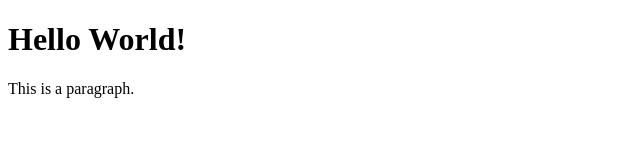
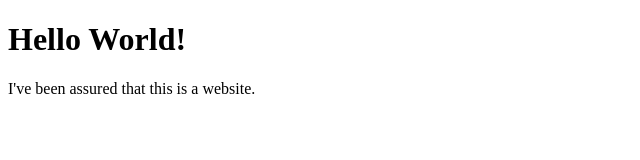
Before and after one commit to milesdurham/Miles-Durham-UX-UI-Test, a plain HTML site: page index.html in a window 1280 px wide. Shown: the whole page, without its empty margins (0-640 px from the left). Drawn offline with Linux system fonts and the light colour scheme.

Commit message:
Update index.html

```diff
--- a/index.html
+++ b/index.html
@@ -6,7 +6,7 @@
 <body>
 
 <h1>Hello World!</h1>
-<p>This is a paragraph.</p>
+<p>I've been assured that this is a website.</p>
 
 </body>
 </html>
```
